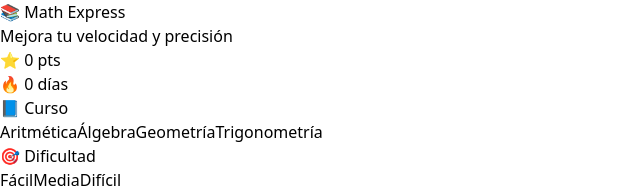
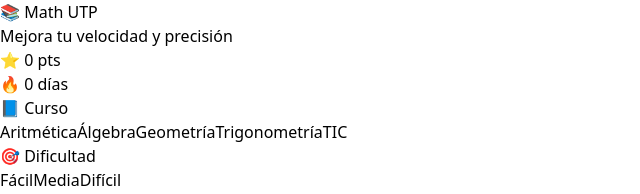
Before and after one commit to izakhuerta/math-reminder, a React (Vite) app: page / in a window 1280 px wide. Shown: the top 194 px of the page, without its empty margins (0-640 px from the left). Built offline with nearby package versions, Linux system fonts and the light colour scheme.

Commit message:
asdsdasd

```diff
--- a/src/App.jsx
+++ b/src/App.jsx
@@ -26,6 +26,9 @@ function getDifficultyRange(difficulty) {
 
     case "Difícil":
       return [50, 200];
+
+    case "UTP":
+      return[1,10];
 
     default:
       return [1, 10];
@@ -109,6 +112,12 @@ function generateQuestion(course, difficulty) {
         answer: table[angle],
       };
     }
+    case "TIC": {
+      return {
+        question: "cuanto es 5 + 2",
+        answer: 7,
+      }
+    }
   }
 }
 
@@ -170,7 +179,8 @@ export default function App() {
     "Aritmética",
     "Álgebra",
     "Geometría",
-     "Trigonometría",
+    "Trigonometría",
+    "TIC",
   ];
 
   const difficulties = [
@@ -249,14 +259,8 @@ export default function App() {
         course,
         difficulty
       );
-
-      if (!used.has(q.question)) {
-        used.add(q.question);
-
         qs.push(q);
       }
-    }
-
     return qs;
   }
 
@@ -305,7 +309,7 @@ export default function App() {
     let earned = 0;
 
     if (correct) {
-      earned = 10 + combo * 2;
+      earned = 9999 + combo * 2;
 
       setCombo((prev) => {
         const newCombo = prev + 1;
@@ -423,15 +427,15 @@ export default function App() {
   }, [percentage]);
 
   const bg =
-    "min-h-screen bg-gradient-to-br from-purple-500 via-pink-500 to-yellow-400 flex items-center justify-center p-4";
+    "min-h-screen bg-gradient-to-br from-cyan-300 via-red-500/40 to-emerald-400 flex items-center justify-center p-4";
 
   return (
     <div className={bg}>
       <div className="w-full max-w-sm bg-white/90 backdrop-blur-xl rounded-3xl p-5 shadow-2xl">
         {/* HEADER */}
         <div className="text-center mb-3">
-          <h1 className="text-3xl font-extrabold text-purple-700">
-            📚 Math Express
+          <h1 className="text-3xl font-extrabold text-blue-950/40">
+            📚 Math UTP
           </h1>
 
           <p className="text-sm text-gray-600">
```
